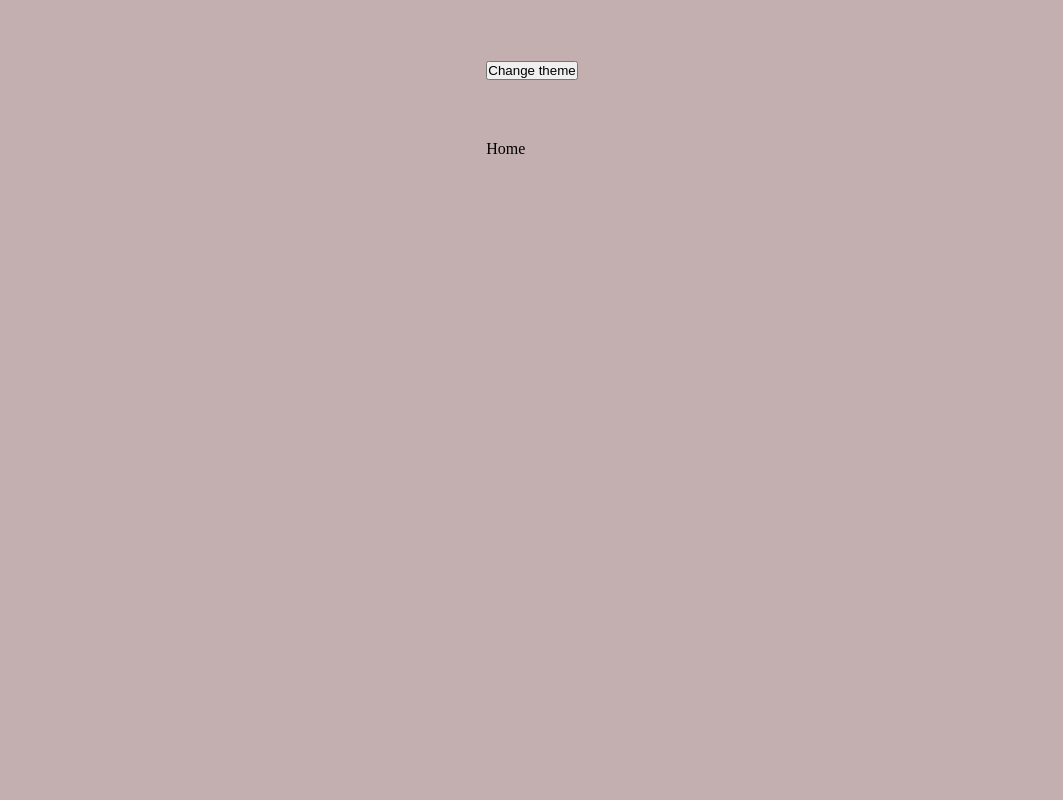
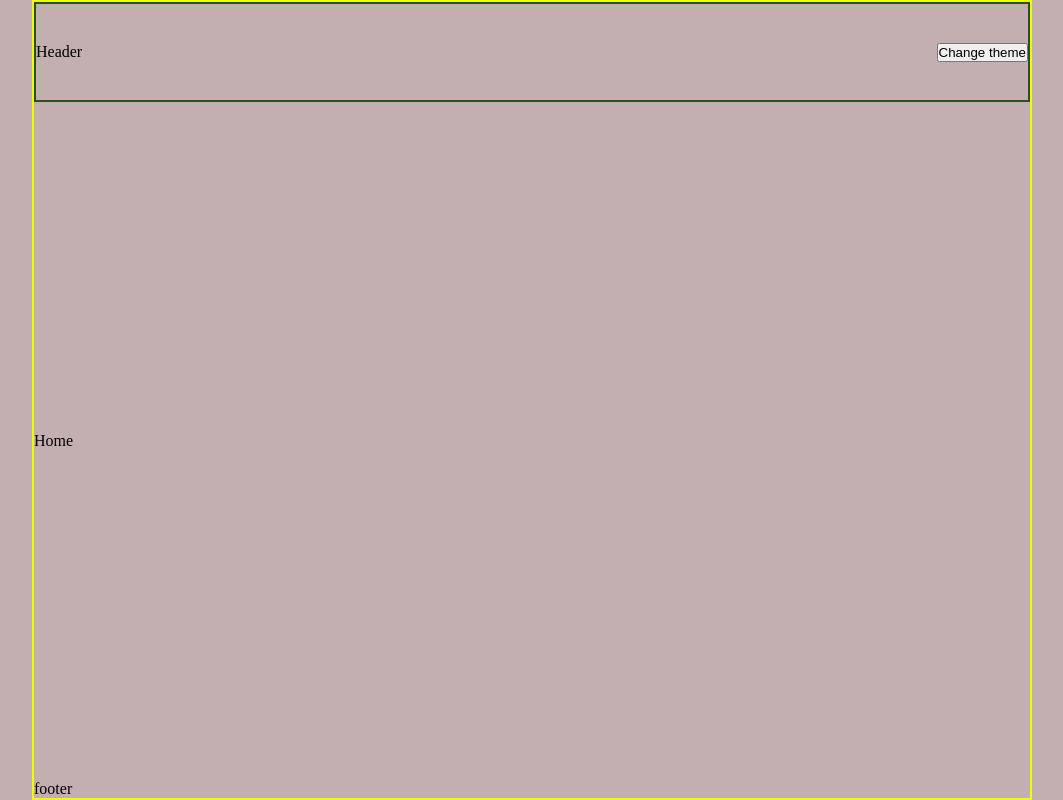
Before and after one commit to 1351618/QualCom, a React (Vite) app: page / in a window 1280 px wide. Shown: the whole page, without its empty margins (108-1171 px from the left). Built offline with nearby package versions, Linux system fonts and the light colour scheme.

Commit message:
add header test

```diff
--- a/src/app/style/themes/dark.scss
+++ b/src/app/style/themes/dark.scss
@@ -1,3 +1,4 @@
 .app_dark_theme {
-    --backgroundColor: #000
+  --backgroundColor: #000;
+  --color: #fff;
 }
--- a/src/app/style/themes/light.scss
+++ b/src/app/style/themes/light.scss
@@ -1,3 +1,4 @@
 .app_light_theme {
-    --backgroundColor: rgb(195, 175, 175);
+  --backgroundColor: rgb(195, 175, 175);
+  --color: #000;
 }
--- /dev/null
+++ b/src/components/header/header.module.scss
@@ -0,0 +1,12 @@
+.header {
+  background-color: var(--backgroundColor);
+  color: var(--color);
+  width: 100%;
+  height: 100px;
+  border: 2px solid #275220;
+  display: flex;
+  flex-direction: row;
+  flex-wrap: wrap;
+  align-items: center;
+  justify-content: space-between;
+}
--- /dev/null
+++ b/src/components/header/header.tsx
@@ -0,0 +1,12 @@
+import { useTheme } from "../../app/providers/themeProvider/lib/useTheme";
+import cls from "./header.module.scss";
+
+export const Header = () => {
+  const { changeTheme } = useTheme();
+  return (
+    <header className={cls.header}>
+      Header
+      <button onClick={changeTheme}>Change theme</button>
+    </header>
+  );
+};
--- a/src/shared/ui/PageWrapper/PageWrapper.tsx
+++ b/src/shared/ui/PageWrapper/PageWrapper.tsx
@@ -1,21 +1,23 @@
-import cls from './pageWrapper.module.scss';
-import { ReactNode } from 'react';
-import clsx from 'clsx';
-import { useTheme } from '../../../app/providers/themeProvider/lib/useTheme';
+import cls from "./pageWrapper.module.scss";
+import { ReactNode } from "react";
+import clsx from "clsx";
+// import { useTheme } from "../../../app/providers/themeProvider/lib/useTheme";
+import { Header } from "../../../components/header/header";
 
 export const PageWrapper = ({ children }: { children: ReactNode }) => {
-  const { changeTheme } = useTheme();
+  // const { changeTheme } = useTheme();
 
   return (
     <div className={clsx(cls.cls, cls.app)}>
-      <header className={cls.header__inner}>
-        <button onClick={changeTheme}>Change theme</button>
-        <div className='header__inner'></div>
-      </header>
-      <main className='main'></main>
-      <footer>
-        <div className='footer__inner'>{children}</div>
-      </footer>
+      {/* <header className={cls.header__inner}> */}
+      <Header />
+      {/* <button onClick={changeTheme}>Change theme</button> */}
+      {/* <div className="header__inner"></div> */}
+      {/* </header> */}
+      <main className="main">
+        <div className="Home__inner">{children}</div>
+      </main>
+      <footer>footer</footer>
     </div>
   );
 };
--- a/src/shared/ui/PageWrapper/pageWrapper.module.scss
+++ b/src/shared/ui/PageWrapper/pageWrapper.module.scss
@@ -3,6 +3,17 @@
   margin: 0 auto;
   padding-left: 20px;
   padding-right: 20px;
+}
+.app {
+  border: 2px solid #eeff00;
+  max-width: 1000px;
+  min-width: 1000px;
+  width: min(100%, 1000px);
+  box-sizing: border-box;
+  min-height: 100vh;
+  display: flex;
+  flex-direction: column;
+  justify-content: space-between;
 }
 
 .header__inner {
@@ -20,5 +31,5 @@
   align-items: center;
   min-height: 140px;
   padding: 30px 0;
-    background-color: beige
+  background-color: beige;
 }
```
Lines whose indentation alone changed are shown as unchanged.
